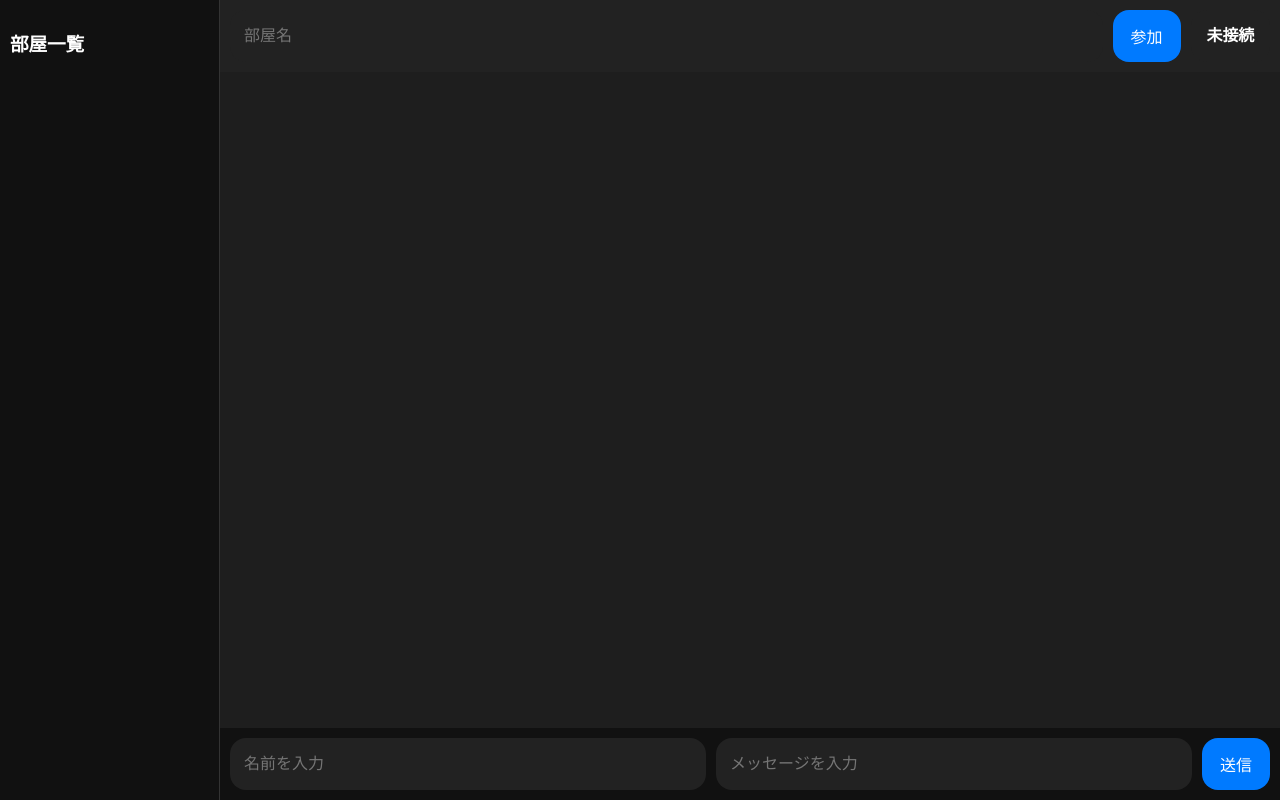
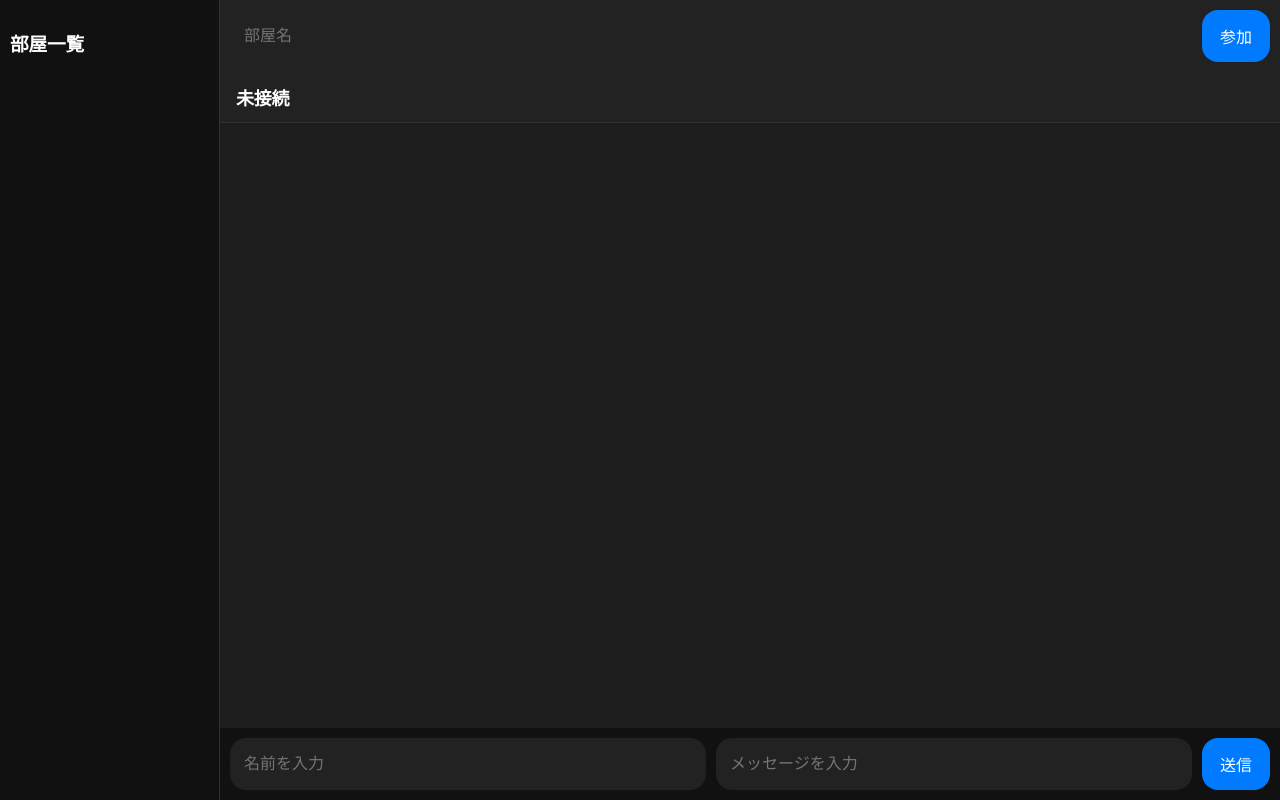
Before and after one commit to Paruky/chat-app, a website: page public/index.html in a window 1280 px wide. Drawn offline with nearby package versions, Linux system fonts and the light colour scheme; no server answers.

Commit message:
fix create table

```diff
--- a/public/css/style.css
+++ b/public/css/style.css
@@ -167,15 +167,17 @@ button {
     color: white;
 }
 
-#current-room {
+#current-room-name {
     padding: 12px 16px;
+
+    font-size: 18px;
+    font-weight: 700;
+
+    border-bottom: 1px solid var(--border);
+
     background: var(--bg-card);
 
-    border-radius: var(--radius);
-
-    font-weight: 600;
-
-    white-space: nowrap;
+    flex-shrink: 0;
 }
 
 * {
--- a/public/index.html
+++ b/public/index.html
@@ -22,9 +22,10 @@
         <div id="top-bar">
             <input id="room" placeholder="部屋名">
             <button id="join-btn" type="button">参加</button>
-            <div id="current-room">
-                未接続
-            </div>
+        </div>
+
+        <div id="current-room-name">
+            未接続
         </div>
 
         <div id="messages"></div>
--- a/public/js/script.js
+++ b/public/js/script.js
@@ -21,7 +21,7 @@ joinBtn.addEventListener("click", () => {
 
     currentRoom = roomInput.value;
 
-    document.getElementById("current-room").textContent =
+    document.getElementById("current-room-name").textContent =
         `# ${currentRoom}`;
 
     localStorage.setItem("chatName", nameInput.value);
@@ -87,7 +87,7 @@ socket.on("room list", (rooms) => {
             currentRoom = room;
             roomInput.value = room;
 
-            document.getElementById("current-room").textContent =
+            document.getElementById("current-room-name").textContent =
                 `# ${room}`;
 
             socket.emit("join room", {
```
